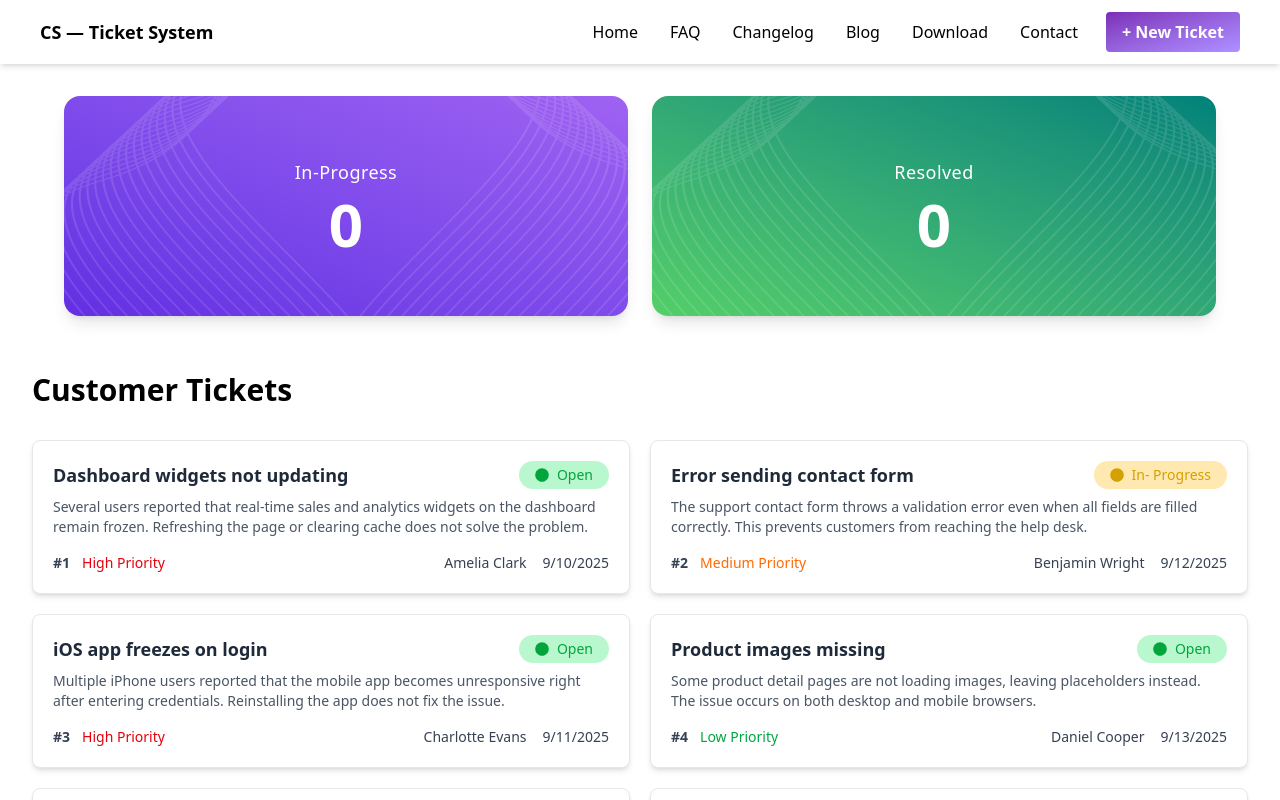
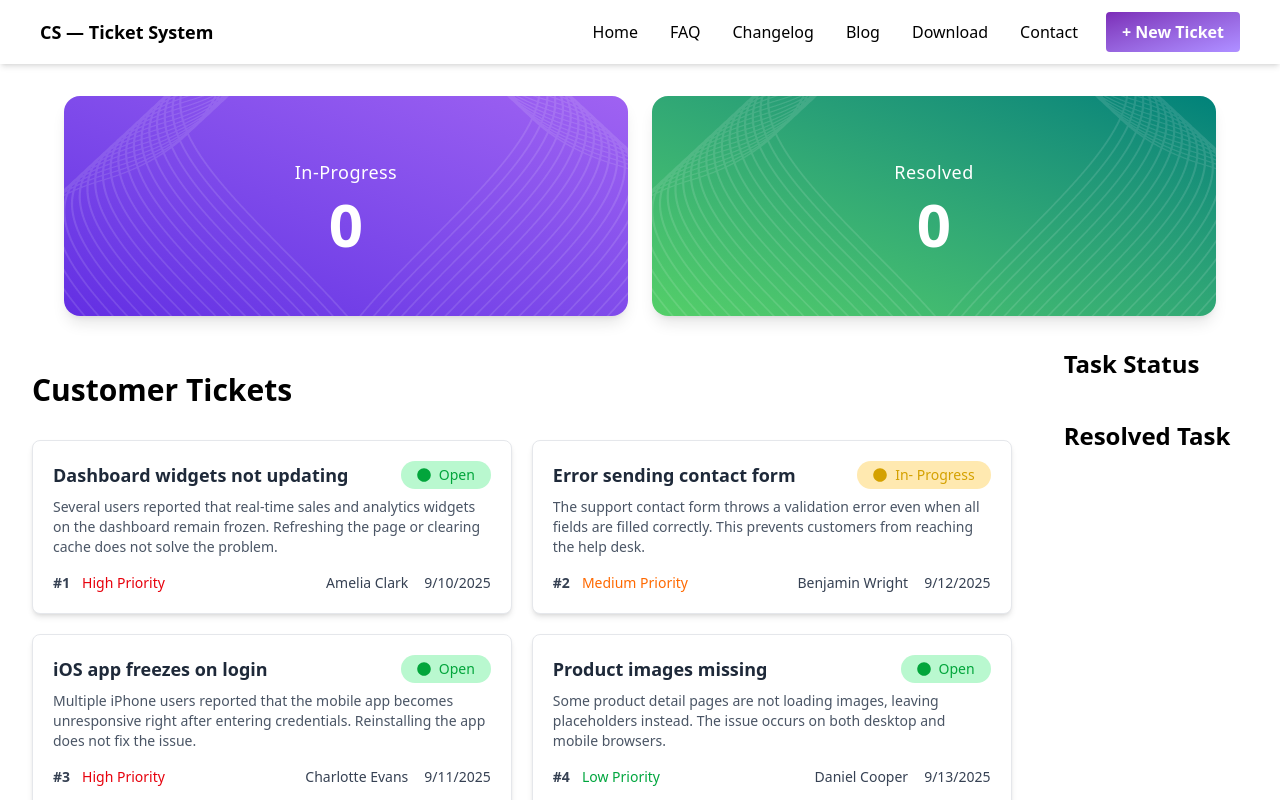
Before and after one commit to Hlamong55/customer-support-zone, a React (Vite) app: page / in a window 1280 px wide. Shown: the top 800 px of the page. Built offline with nearby package versions, Linux system fonts and the light colour scheme.

Commit message:
task & resolved component added

```diff
--- a/src/App.jsx
+++ b/src/App.jsx
@@ -3,6 +3,8 @@ import Footer from "./components/Footer"
 import Navbar from "./components/navbar"
 import Progress from "./components/Progress"
 import Tickets from "./components/Ticket";
+import TaskStatus from "./components/TaskStatus";
+import ResolvedTask from "./components/ResolvedTask";
 
 function App() {
 
@@ -18,7 +20,17 @@ console.log(tickets);
 
     <div className="min-h-screen">
     <Progress />
-    <Tickets tickets={tickets} />
+
+   <div className="md:grid grid-cols-11 gap-5 mx-auto">
+     <div className="col-span-9">
+      <Tickets tickets={tickets} />
+    </div>
+    <div className="col-span-2">
+      <TaskStatus />
+      <ResolvedTask />
+    </div>
+   </div>
+
     </div>
 
      <Footer />
--- /dev/null
+++ b/src/components/ResolvedTask.jsx
@@ -0,0 +1,9 @@
+import React from 'react'
+
+const ResolvedTask = () => {
+  return (
+    <div><h1 className="text-2xl font-semibold my-10">Resolved Task</h1></div>
+  )
+}
+
+export default ResolvedTask
--- /dev/null
+++ b/src/components/TaskStatus.jsx
@@ -0,0 +1,9 @@
+import React from 'react'
+
+const TaskStatus = () => {
+  return (
+    <div><h1 className="text-2xl font-semibold">Task Status</h1></div>
+  )
+}
+
+export default TaskStatus
```
